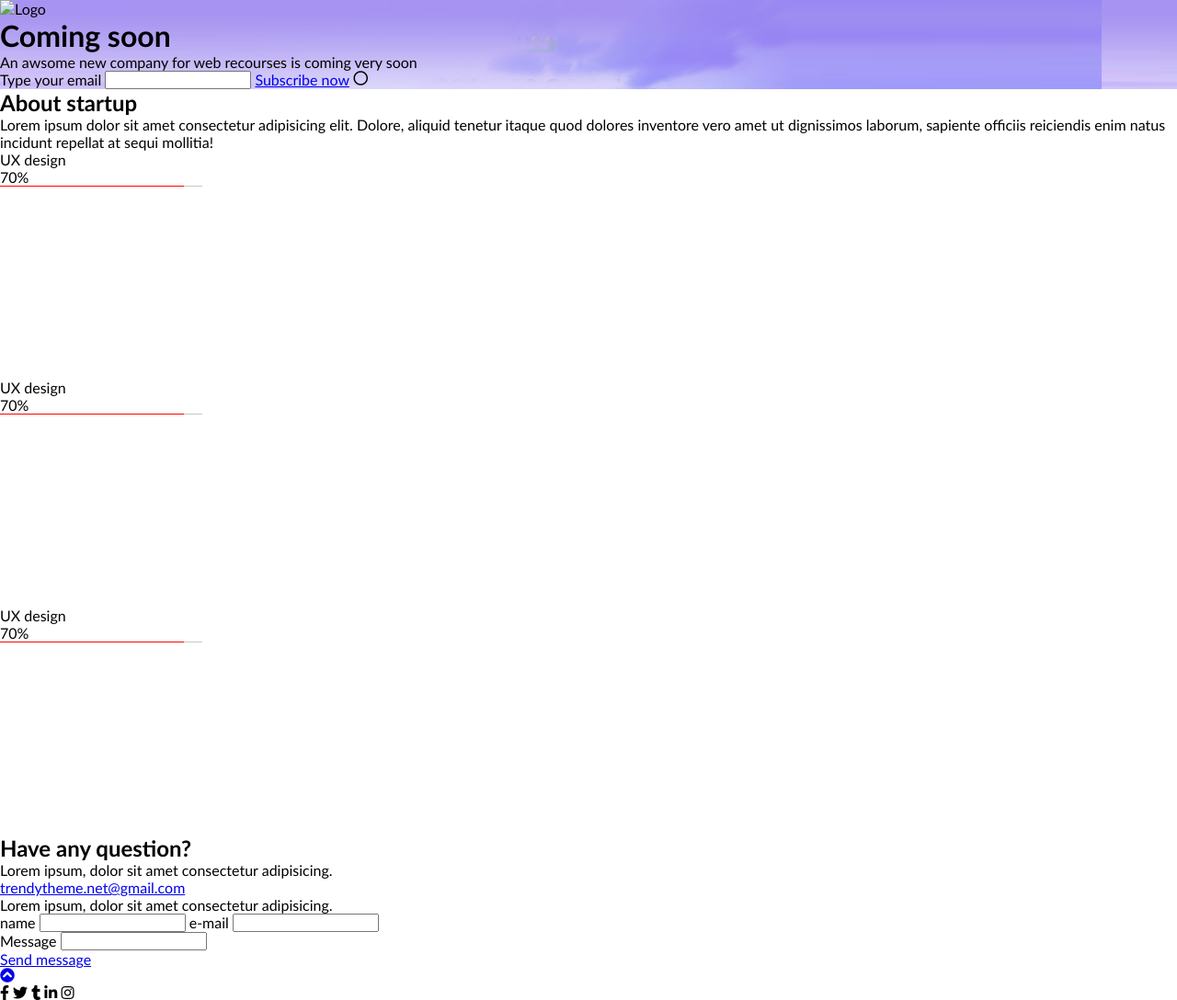
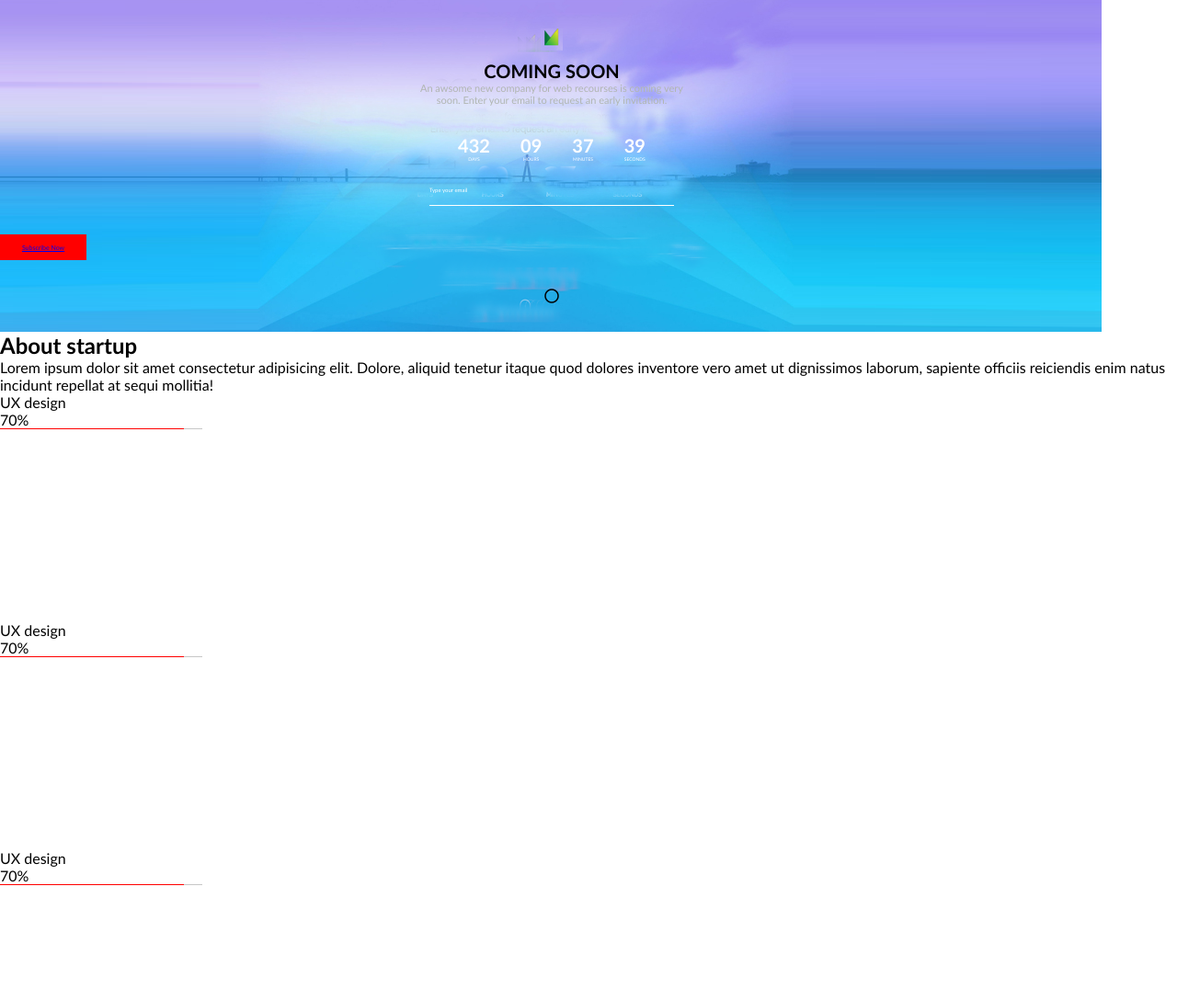
Before and after one commit to ievaskyriene/coming-soon-n, a plain HTML site: page index.html in a window 1280 px wide. Shown: the top 1088 px of the page at 92% size. Drawn offline with Linux system fonts and the light colour scheme.

Commit message:
css pirma dalis

```diff
--- a/css/style.css
+++ b/css/style.css
@@ -1,6 +1,83 @@
-header {
+#begining {
     display: flex;
     flex-direction: column;
     background-image: url(/images/coming-soon-istr.png);
-    background-repeat: repeat;
+    background-repeat: no-repeat;
+    width: 1200px;
+    height: 361px;
+    justify-content: space-evenly;
+    text-align: center;
 }
+    header{
+        display: inline-block;
+    }
+
+        .logo{
+            width: 24px;
+            height: 24px;
+            margin-bottom: 10px;
+        }
+
+        h1{
+            font-size: 20px;
+            text-transform: uppercase;
+        }
+
+        p{
+            color: #b0b6b1;
+            font-size: 11px;
+            width: 312px;
+            margin-left: calc((1200px - 312px) / 2);
+        }
+
+    .time{
+        display: flex;
+        flex-direction: row;
+        width: 270px;
+        justify-content: space-evenly;
+        margin-left: calc((1200px - 270px) / 2);
+    }
+        .number{
+            font-size: 20px;
+            color: #ffffff;
+            font-weight: bold;
+        }
+        .text{
+            font-size:5px;
+            color: #ffffff;
+            text-transform: uppercase;
+        }
+
+        .emailas{
+            display: flex;
+            flex-direction: column;
+            width: 266px;
+            margin-left: calc((1200px - 266px) / 2);
+            text-align: left;
+        }
+
+            input{
+                background-color: transparent;
+                border-bottom:1px white solid;
+                border-top: none;
+                border-left: none;
+                border-right: none;
+
+            }
+            label{
+                font-size: 6px;
+                line-height: 1px;
+                color: #ffffff;
+            }
+
+        .btn{
+            display: inline-block;
+            background-color: red;
+            width: 94px;
+            font-size: 7px;
+            color: white;
+            padding: 10px 3px;
+            text-decoration: none;
+            text-transform: capitalize;
+
+        }
--- a/index.html
+++ b/index.html
@@ -10,35 +10,40 @@
     <link rel="stylesheet" href="./css/style.css">
 </head>
 <body>
-    <header>
-        <img src="" alt="Logo" class = "logo">
-        <h1>Coming soon</h1>
-        <p>An awsome new company for web recourses is coming very soon</p>
+    <section id="begining">
+        <header>
+            <img src="./images/logo.png" alt="Logo" class = "logo">
+            <h1>Coming soon</h1>
+
+            <p>An awsome new company for web recourses is coming very soon. Enter your email to request an early invitation.</p>
+        </header>
         <div class="time">
             <div class = "number-text">
-                <div class = "number"></div>
-                <div class = "text"></div>
+                <div class = "number">432</div>
+                <div class = "text">days</div>
             </div>
             <div class = "number-text">
-                <div class = "number"></div>
-                <div class = "text"></div>
+                <div class = "number">09</div>
+                <div class = "text">hours</div>
             </div>
             <div class = "number-text">
-                <div class = "number"></div>
-                <div class = "text"></div>
+                <div class = "number">37</div>
+                <div class = "text">minutes</div>
             </div>
             <div class = "number-text">
-                <div class = "number"></div>
-                <div class = "text"></div>
+                <div class = "number">39</div>
+                <div class = "text">seconds</div>
             </div>
         </div>
-        <div class = "email">
+        <div class = "emailas">
             <label for="e-mail">Type your email</label>
-            <input type="email" name="e-mail">
-            <a href="#" name ="Subscribe">Subscribe now</a>
-            <i class="far fa-circle"></i>
+            <input type="email">
         </div>
-    </header>
+        <div class="btn">
+            <a href="#">Subscribe now</a>
+        </div>
+        <i class="far fa-circle"></i>
+    </section>
 
     <div class = "main">
         <div class = "left">
@@ -102,7 +107,9 @@
 
     </div>
     <footer>
-        <a href="#"><i class="fas fa-chevron-circle-up"></i></a>
+        <div class="rutuliukas">
+            <a href="#"><i class="fas fa-chevron-circle-up"></i></a>
+        </div>
         <div class="social">
             <i class="fab fa-facebook-f"></i>
             <i class="fab fa-twitter"></i>
```
Also changed, not shown: images/logo.png (added).
